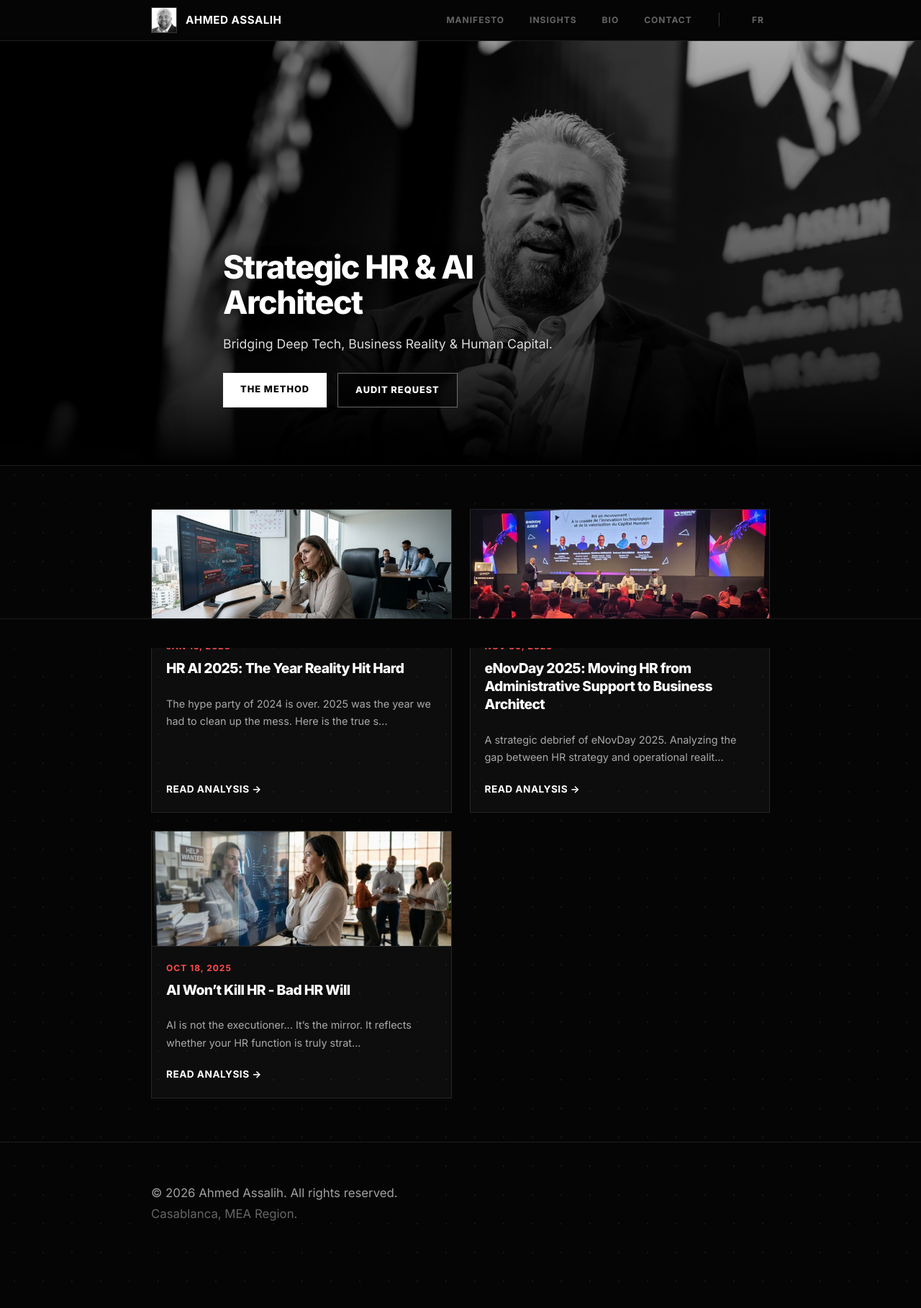
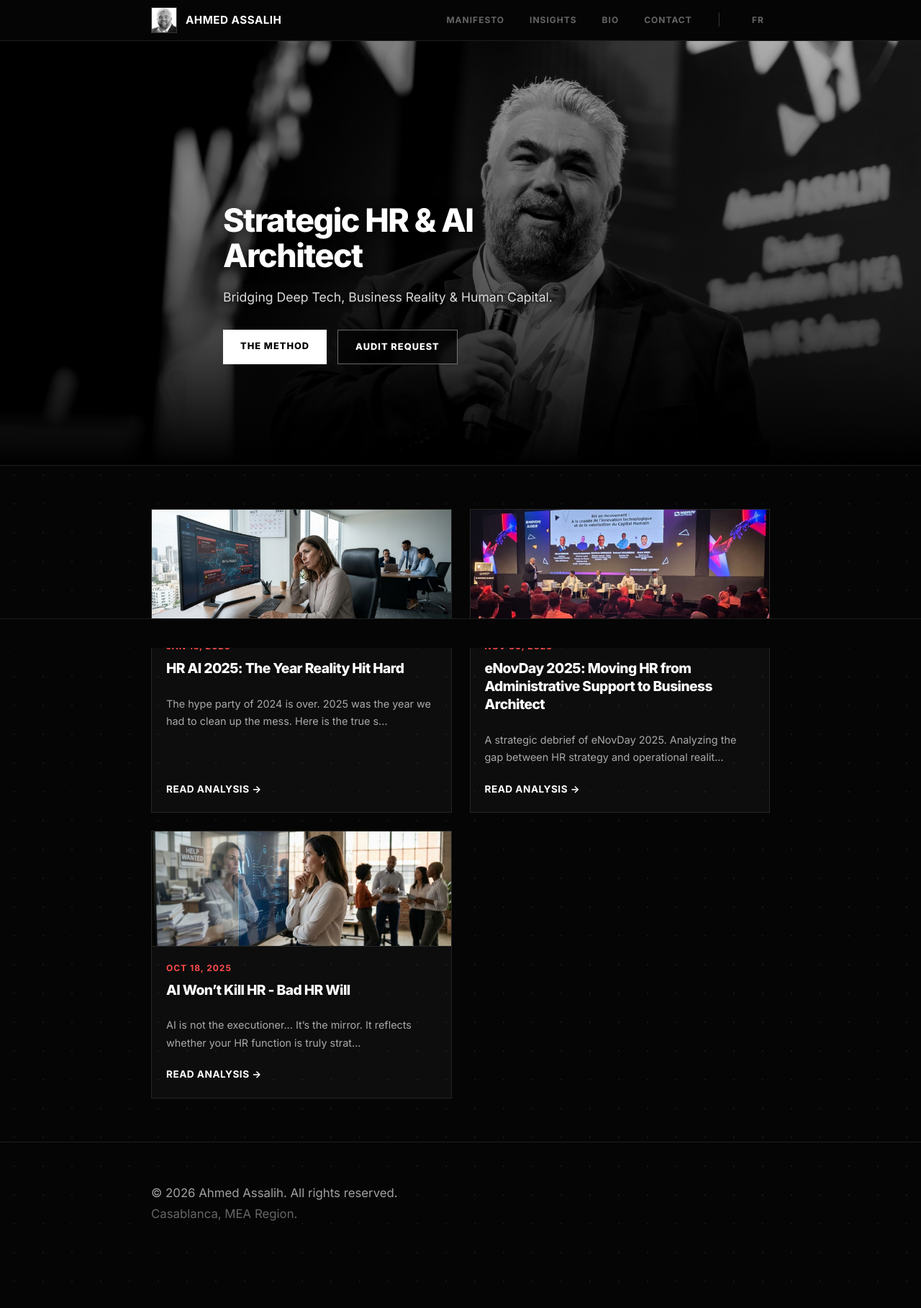
Before and after one commit to ahmedassalih/ahmed, a Jekyll site: the page built from en/index.md, in a window 1280 px wide. Shown: the whole page at 72% size. Built offline with Jekyll 4.4.1, drawn with Linux system fonts in a browser that asks for light colours.

Commit message:
Add files via upload

```diff
--- a/en/index.md
+++ b/en/index.md
@@ -5,23 +5,23 @@ lang: en
 ref: home
 ---
 
-<!-- 1. HERO SECTION IMMERSIVE (SHARP & REFINED) -->
+<!-- 1. HERO SECTION IMMERSIVE (CORRECTED) -->
 <div class="hero-container" style="border-radius: 0 !important; overflow: hidden;">
-  <!-- L'Image de fond -->
-  <img src="/assets/images/profile.jpg" alt="Ahmed Assalih" class="hero-image" style="border-radius: 0 !important;">
+  <!-- L'Image de fond : Centrée parfaitement -->
+  <img src="/assets/images/profile.jpg" alt="Ahmed Assalih" class="hero-image" style="border-radius: 0 !important; object-position: center center !important;">
 
-  <!-- Le Dégradé + Texte par dessus -->
+  <!-- Le Dégradé + Texte -->
   <div class="hero-overlay">
-    <!-- max-width réduit à 700px pour ne pas manger toute la photo -->
-    <div style="max-width: 700px; padding-bottom: 20px;">
+    <!-- Padding-bottom augmenté à 80px pour ne pas couper les boutons -->
+    <div style="max-width: 700px; padding-bottom: 80px;">
 
-      <!-- TITRE PLUS FIN ET PLUS PETIT -->
-      <h1 style="margin: 0 0 10px 0; line-height: 1.1; font-size: 2.8rem; color: white; text-shadow: 0 2px 20px rgba(0,0,0,0.9); letter-spacing: -1.5px;">
+      <!-- TITRE -->
+      <h1 style="margin: 0 0 15px 0; line-height: 1.1; font-size: 2.8rem; color: white; text-shadow: 0 2px 20px rgba(0,0,0,0.9); letter-spacing: -1.5px;">
         Strategic HR & AI<br>Architect
       </h1>
 
-      <!-- SOUS-TITRE PLUS DISCRET -->
-      <p style="font-size: 1.1rem; color: #ddd; margin-bottom: 25px; font-weight: 400; text-shadow: 0 1px 5px rgba(0,0,0,0.9);">
+      <!-- SOUS-TITRE -->
+      <p style="font-size: 1.1rem; color: #ddd; margin-bottom: 30px; font-weight: 400; text-shadow: 0 1px 5px rgba(0,0,0,0.9);">
         Bridging Deep Tech, Business Reality & Human Capital.
       </p>
 
```
Also changed, not shown: fr/index.md (+9 -8 lines).
